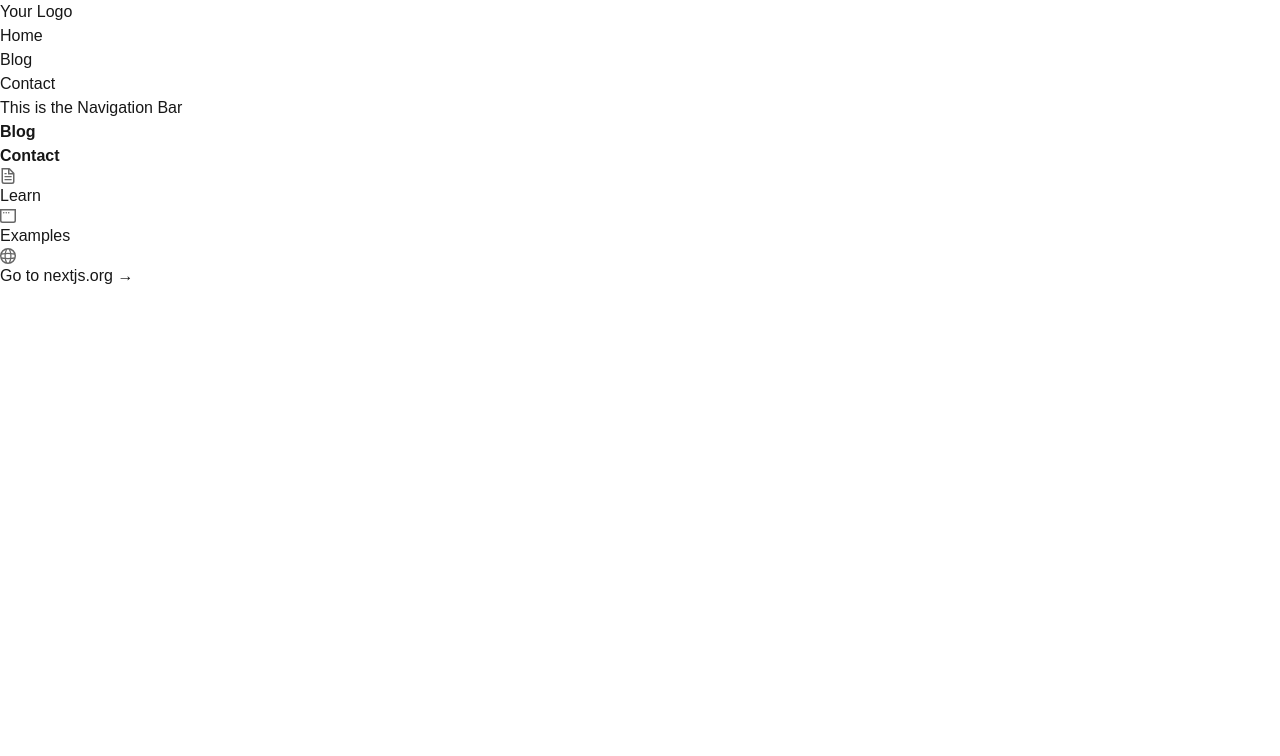
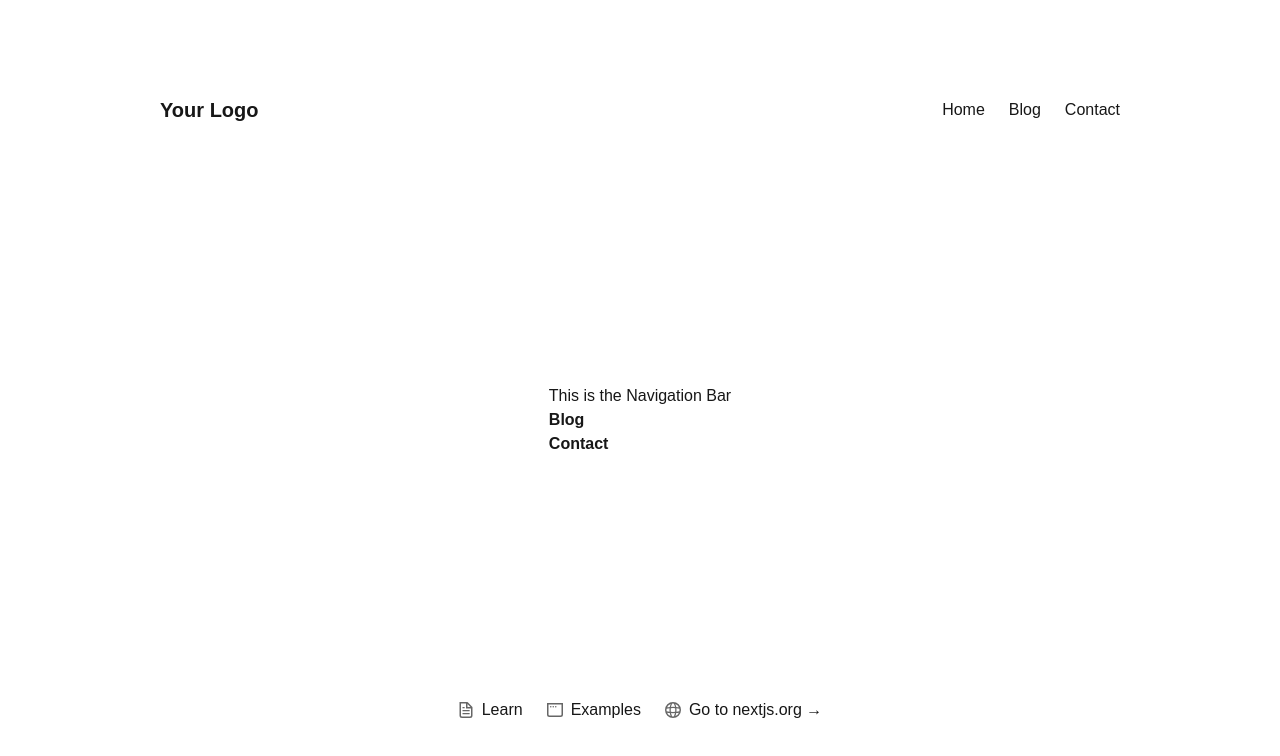
Before and after one commit to mlundqui/my-blog, a Next.js app: page / in a window 1280 px wide. Shown: the top 756 px of the page. Built offline with nearby package versions, Linux system fonts and the light colour scheme.

Commit message:
I think this won't break the site

```diff
--- a/app/layout.tsx
+++ b/app/layout.tsx
@@ -1,7 +1,7 @@
 
 import type { Metadata } from "next";
 //import { Geist, Geist_Mono } from "next/font/google";
-import Navbar from 'app/components/Navbar';
+import Navbar from '../app/components/Navbar';
 import "./globals.css";
 import Image from "next/image";
 /*
--- /dev/null
+++ b/tailwind.config.ts
@@ -0,0 +1,18 @@
+import type { Config } from "tailwindcss";
+
+export default {
+  content: [
+    "./pages/**/*.{js,ts,jsx,tsx,mdx}",
+    "./components/**/*.{js,ts,jsx,tsx,mdx}",
+    "./app/**/*.{js,ts,jsx,tsx,mdx}",
+  ],
+  theme: {
+    extend: {
+      colors: {
+        background: "var(--background)",
+        foreground: "var(--foreground)",
+      },
+    },
+  },
+  plugins: [],
+} satisfies Config;
```
Also changed, not shown: tsconfig.json (+19 -13 lines), 1 other file (tests, documents, lock files or other folders).
